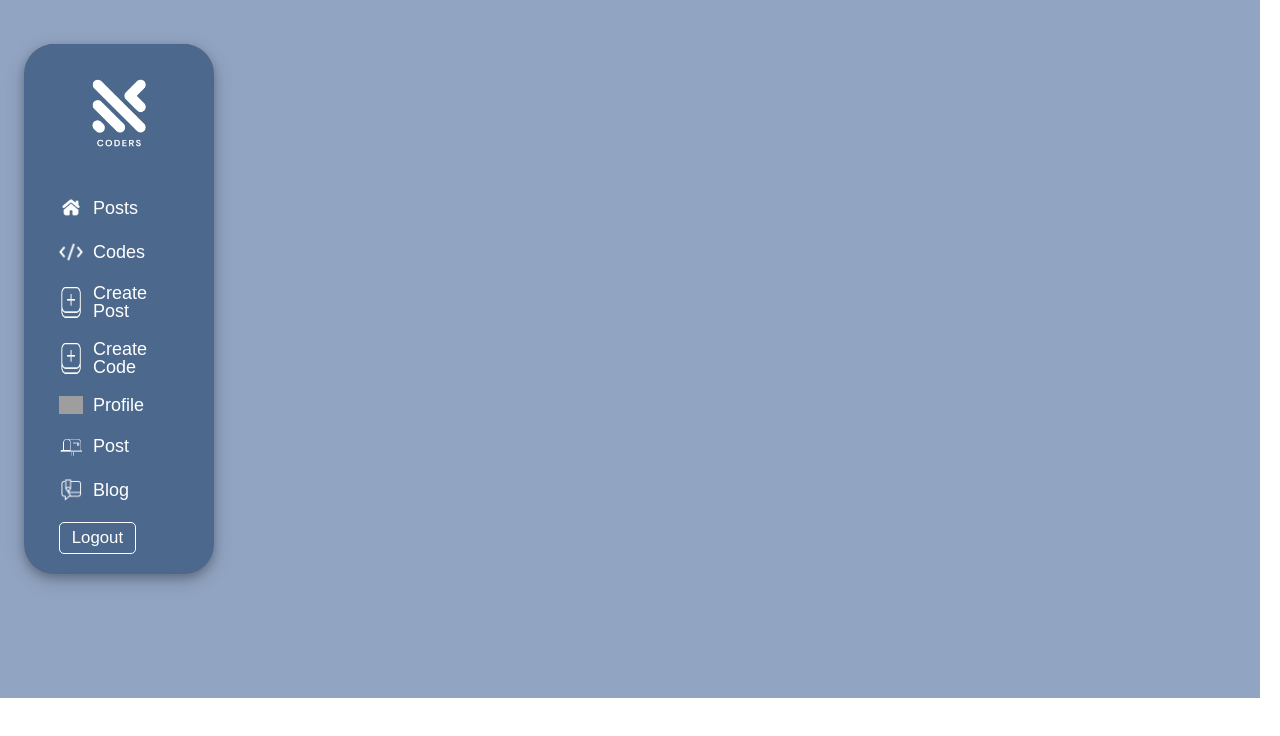
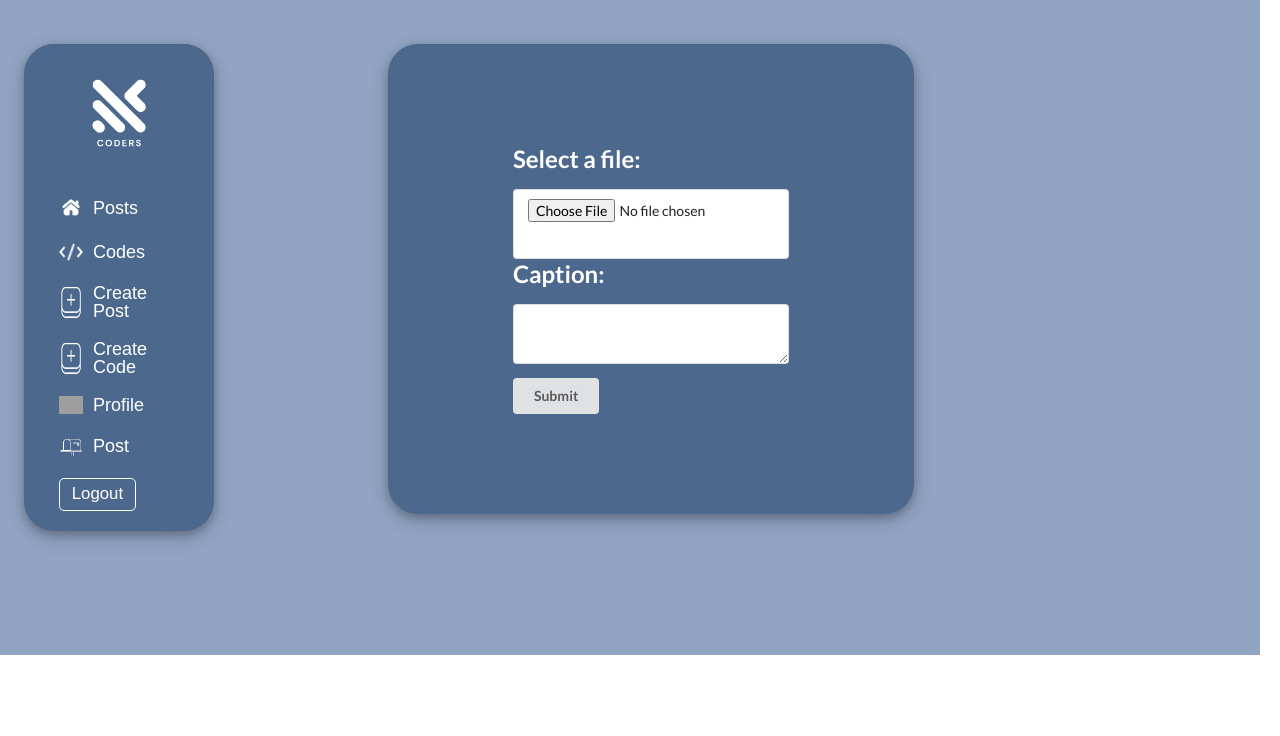
Before and after one commit to Controllah-Gabi/four_loops_frontend, a React (Create React App) app in the folder frontend_fourloop/: page /create in a window 1280 px wide. Shown: the top 736 px of the page. Built offline with nearby package versions, Linux system fonts and the light colour scheme; grey boxes are pictures that could not be loaded.

Commit message:
minor changes

```diff
--- a/frontend_fourloop/src/App.js
+++ b/frontend_fourloop/src/App.js
@@ -30,6 +30,7 @@ function App() {
             <Route path="/signup" element={<SignUp />} />
             <Route path="/posts/:post_id" element={<SinglePost />} />
             <Route path="/posts/:post_id/comments" element={<PostComments />} />
+            <Route path="/create" element={<Create />} />
             {/* <Route path="/home" element={<Home />} />
             <Route path="/create" element={<Create />} />
             <Route path="/profile" element={<Profile />} />
--- a/frontend_fourloop/src/components/Create.jsx
+++ b/frontend_fourloop/src/components/Create.jsx
@@ -13,7 +13,7 @@ export default function Create() {
       <form className="ui form">
         <div className="form-field">
           <div className="field">
-            <label>Select a file</label>
+            {/* <label>Select a file</label> */}
             <h2>Select a file:</h2>
             <input
               type="file"
--- a/frontend_fourloop/src/components/Navbar.jsx
+++ b/frontend_fourloop/src/components/Navbar.jsx
@@ -50,9 +50,6 @@ export default function Navbar() {
           <img src={Post}></img><NavLink to="/post">Post</NavLink>
         </li>
         <li className="navlink">
-          <img src={Blog}></img><NavLink to="/blog">Blog</NavLink>
-        </li>
-        <li className="navlink">
           <p className="logout-btn" onClick={handleLogout}>Logout</p>
         </li>
       </ul>
```
